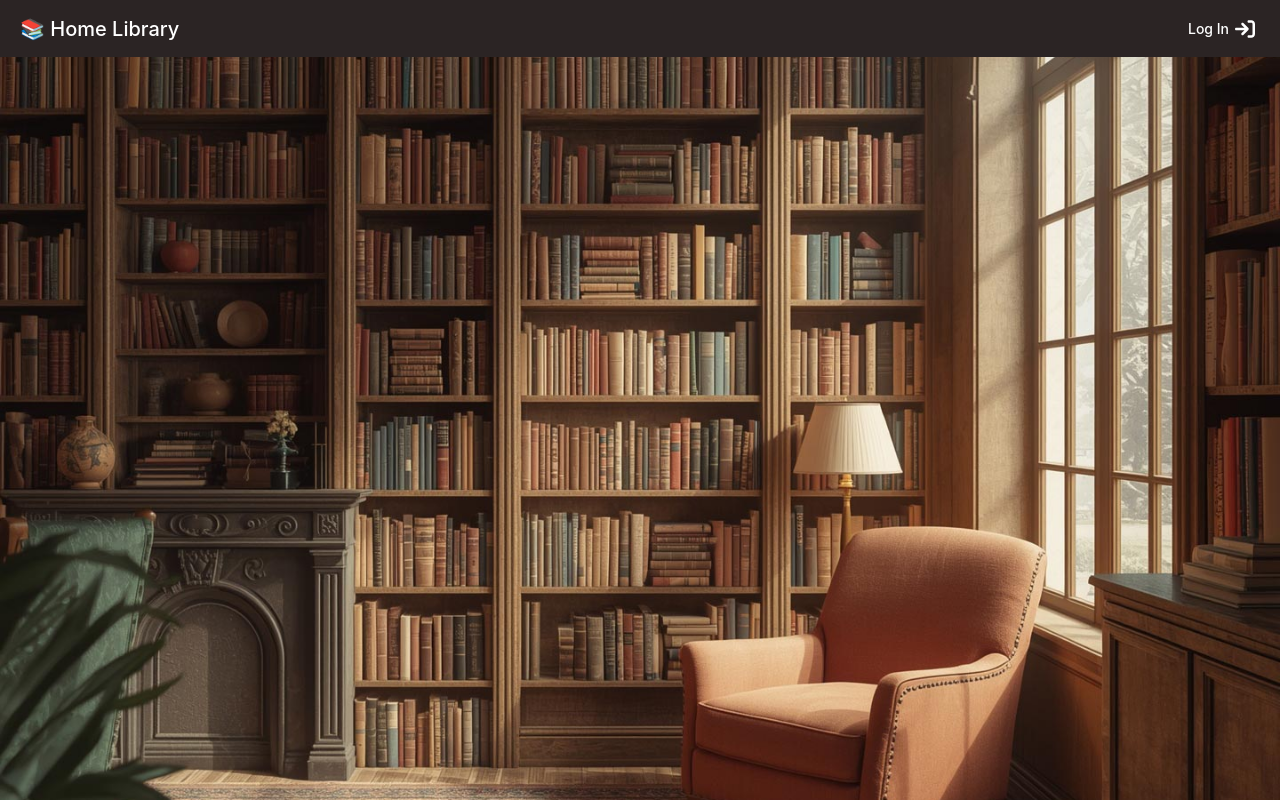
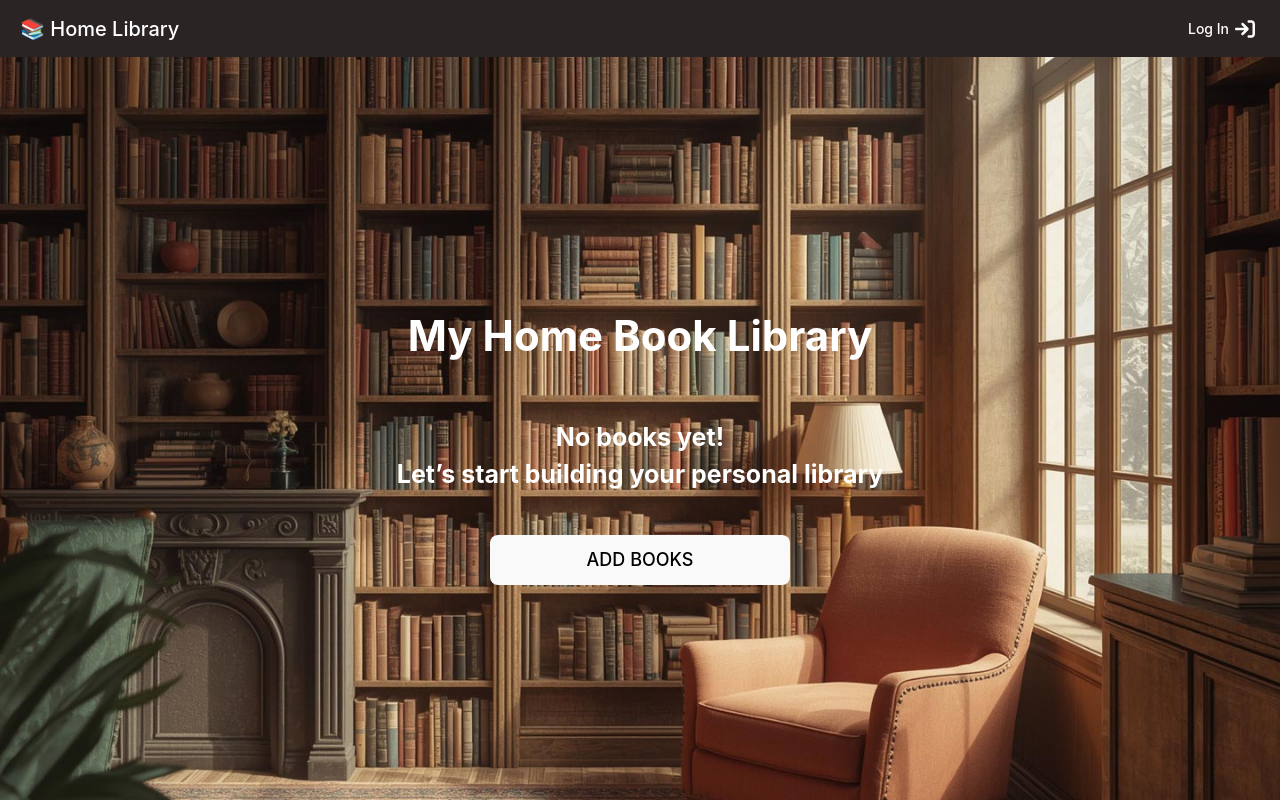
Before and after one commit to harbooz/home-book-library, a React (Vite) app: page / in a window 1280 px wide. Built offline with nearby package versions, Linux system fonts and the light colour scheme.

Commit message:
update bg image

```diff
--- a/src/index.css
+++ b/src/index.css
@@ -26,7 +26,7 @@
   box-sizing: border-box;
 }
 
-body:after {
+:root, body:before {
   content: "";
   position: fixed;
   background: url('/assets/web-cover-home-page.jpg') no-repeat center;
```
